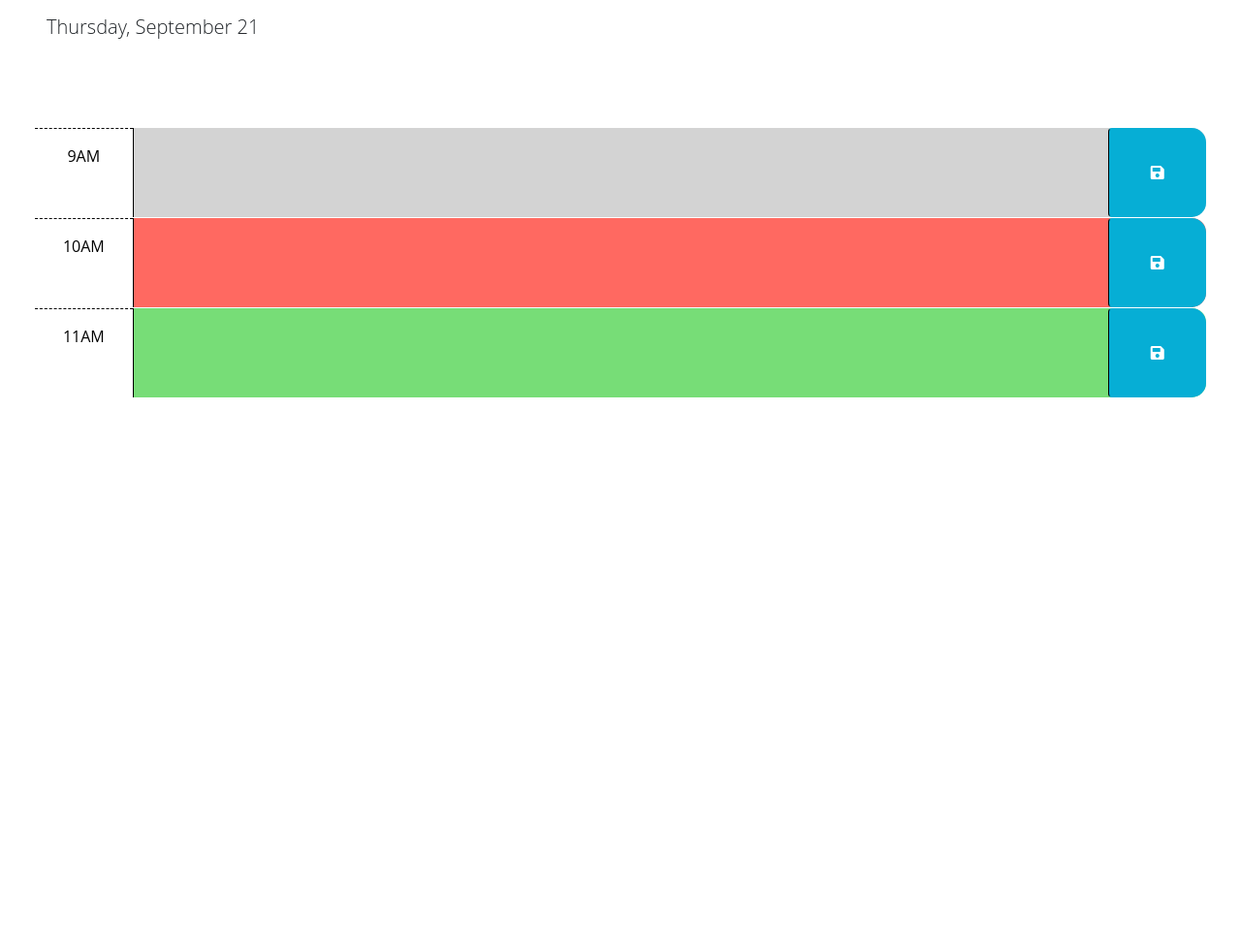
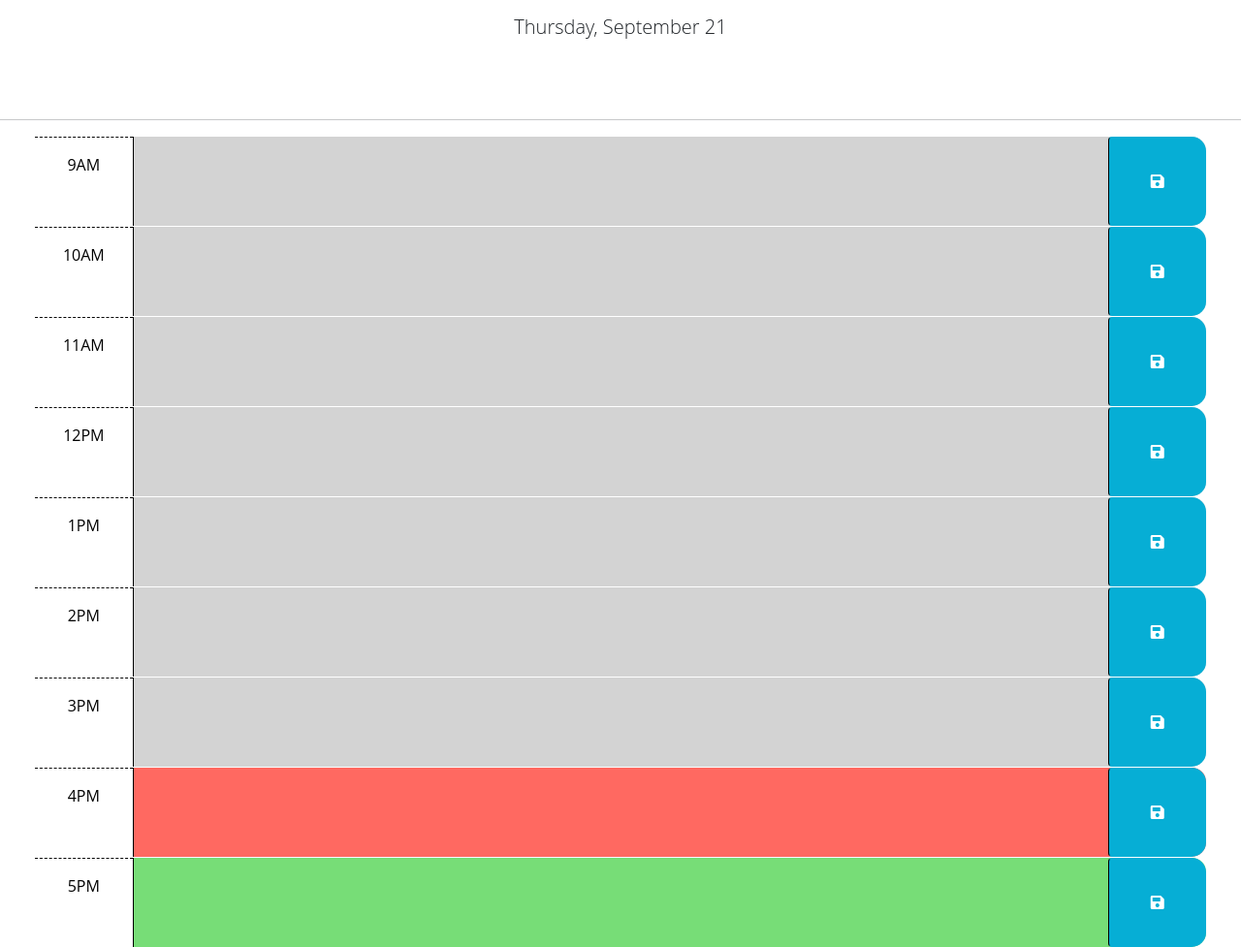
Before and after one commit to nicanthoni/project-work-day-scheduler, a plain HTML site: page index.html in a window 1280 px wide. Shown: the part 166-1143 px from the top of the page at 97% size. Before the commit the page ends 800 px from the top, so only its background shows below. Drawn offline with nearby package versions, Linux system fonts and the light colour scheme.

Commit message:
created variables to store current live time, and current date. The latter of which has been displayed to the page. Working on function to update classes of each box (past, present, future), depending on how their id(ex hour-9) compares to currentTime variable(formatted to read as 'hour-9')

```diff
--- a/Develop/script.js
+++ b/Develop/script.js
@@ -1,9 +1,29 @@
 // Wrap all code that interacts with the DOM in a call to jQuery to ensure that
 // the code isn't run until the browser has finished rendering all the elements
 // in the html.
+
+
+var currentTime = dayjs().format('[h]our-h'); // live time = 'hour-#'
+console.log(currentTime);
+
 var currentDay = dayjs().format('dddd, MMMM D'); // how to add "th" to end of numbers?
 $('#currentDay').text(currentDay);
-// set interval function to get it updating?
+
+
+function assignColors(){   // function for if current time matcheds the id of a div, update that divs class to red,etc
+ $('.time-block').each(function () {
+  var blockHour = parseInt($(this).attr('id').split('-')[1]);
+
+  if (currentTime === $('div.#')) {
+   $('div').removeClass("past" || "future").addClass("present")
+ }   else if (currentTime < 'div.#') {
+  $('div').removeClass("past" || "present").addClass("future")
+ } else {
+  $('div').removeClass("future" || "present").addClass("past")
+ }
+});
+}
+
 
 
 $(function () {
@@ -26,3 +46,7 @@ $(function () {
   //
   // TODO: Add code to display the current date in the header of the page.
 });
+
+
+setInterval(assignColors, 60000); // Updates the colors every minute
+assignColors();
--- a/index.html
+++ b/index.html
@@ -25,11 +25,14 @@
   </head>
 
   <body>
-    <header class="p-5 mb-4">
+    <header class="p-5 mb-2 text-center">
       <h1 class="display-3">Work Day Scheduler</h1>
       <p class="lead">A simple calendar app for scheduling your work day</p>
       <p id="currentDay" class="lead"></p>
     </header>
+
+    <hr>
+
     <div class="container-fluid px-5">
       <!-- Use class for "past", "present", and "future" to apply styles to the
         time-block divs accordingly. The javascript will need to do this by
@@ -50,8 +53,7 @@
         </button>
       </div>
 
-      <!-- Example of a present time block. The "present" class adds a red background color. -->
-      <div id="hour-10" class="row time-block present">
+      <div id="hour-10" class="row time-block past">
         <div class="col-2 col-md-1 hour text-center py-3">10AM</div>
         <textarea class="col-8 col-md-10 description" rows="3"> </textarea>
         <button class="btn saveBtn col-2 col-md-1" aria-label="save">
@@ -59,9 +61,58 @@
         </button>
       </div>
 
+      <div id="hour-11" class="row time-block past">
+        <div class="col-2 col-md-1 hour text-center py-3">11AM</div>
+        <textarea class="col-8 col-md-10 description" rows="3"> </textarea>
+        <button class="btn saveBtn col-2 col-md-1" aria-label="save">
+          <i class="fas fa-save" aria-hidden="true"></i>
+        </button>
+      </div>
+
+      <div id="hour-12" class="row time-block past">
+        <div class="col-2 col-md-1 hour text-center py-3">12PM</div>
+        <textarea class="col-8 col-md-10 description" rows="3"> </textarea>
+        <button class="btn saveBtn col-2 col-md-1" aria-label="save">
+          <i class="fas fa-save" aria-hidden="true"></i>
+        </button>
+      </div>
+
+      <div id="hour-1" class="row time-block past">
+        <div class="col-2 col-md-1 hour text-center py-3">1PM</div>
+        <textarea class="col-8 col-md-10 description" rows="3"> </textarea>
+        <button class="btn saveBtn col-2 col-md-1" aria-label="save">
+          <i class="fas fa-save" aria-hidden="true"></i>
+        </button>
+      </div>
+
+      <div id="hour-2" class="row time-block past">
+        <div class="col-2 col-md-1 hour text-center py-3">2PM</div>
+        <textarea class="col-8 col-md-10 description" rows="3"> </textarea>
+        <button class="btn saveBtn col-2 col-md-1" aria-label="save">
+          <i class="fas fa-save" aria-hidden="true"></i>
+        </button>
+      </div>
+
+      <div id="hour-3" class="row time-block past">
+        <div class="col-2 col-md-1 hour text-center py-3">3PM</div>
+        <textarea class="col-8 col-md-10 description" rows="3"> </textarea>
+        <button class="btn saveBtn col-2 col-md-1" aria-label="save">
+          <i class="fas fa-save" aria-hidden="true"></i>
+        </button>
+      </div>
+
+      <!-- Example of a present time block. The "present" class adds a red background color. -->
+      <div id="hour-4" class="row time-block present">
+        <div class="col-2 col-md-1 hour text-center py-3">4PM</div>
+        <textarea class="col-8 col-md-10 description" rows="3"> </textarea>
+        <button class="btn saveBtn col-2 col-md-1" aria-label="save">
+          <i class="fas fa-save" aria-hidden="true"></i>
+        </button>
+      </div>
+
       <!-- Example of a future time block. The "future" class adds a green background color. -->
-      <div id="hour-11" class="row time-block future">
-        <div class="col-2 col-md-1 hour text-center py-3">11AM</div>
+      <div id="hour-5" class="row time-block future">
+        <div class="col-2 col-md-1 hour text-center py-3">5PM</div>
         <textarea class="col-8 col-md-10 description" rows="3"> </textarea>
         <button class="btn saveBtn col-2 col-md-1" aria-label="save">
           <i class="fas fa-save" aria-hidden="true"></i>
```
